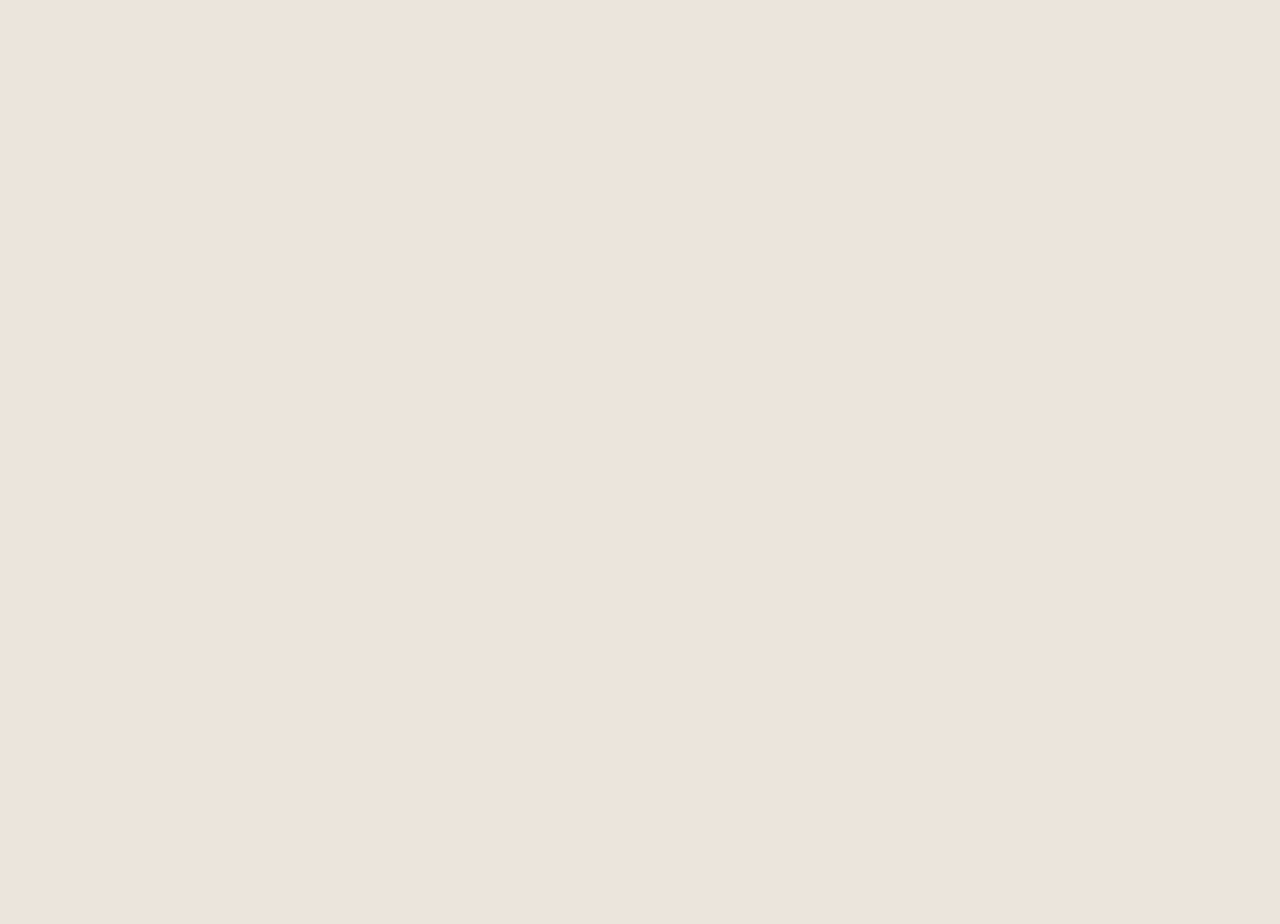
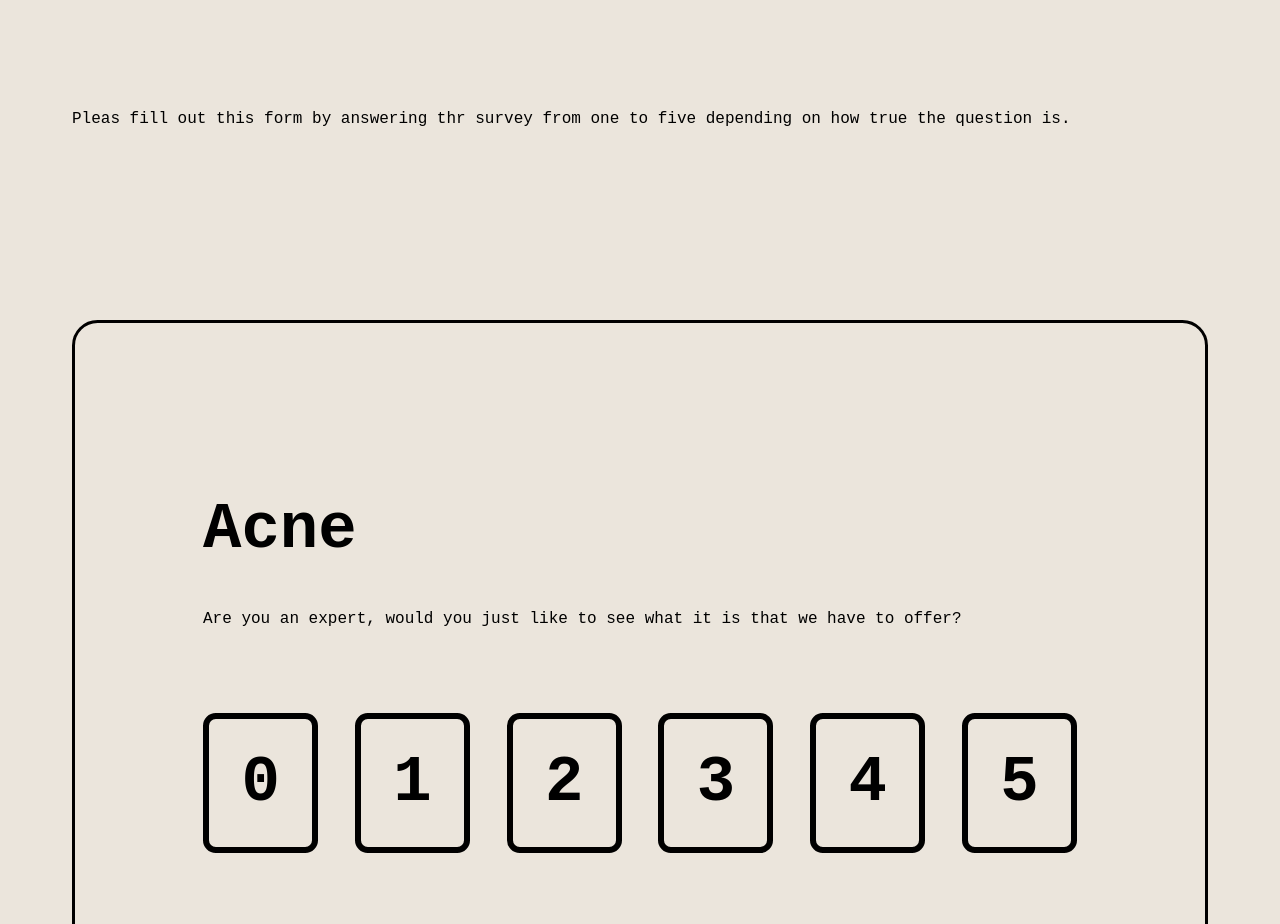
Before and after one commit to kidmpukane/KAIRESKINCARE, a React (Create React App) app in the folder frontend/skin-care-app/: page / in a window 1280 px wide. Shown: the part 248-1172 px from the top of the page. Before the commit the page ends 800 px from the top, so only its background shows below. Built offline with nearby package versions, Linux system fonts and the light colour scheme; a web font is replaced by a local one.

Commit message:
forms-pre-full-page-implementation

```diff
--- a/frontend/skin-care-app/src/App.js
+++ b/frontend/skin-care-app/src/App.js
@@ -1,8 +1,13 @@
 import React from "react";
 import "./App.css";
+import Forms from "./components/Forms";
 
 function App() {
-  return <div>mendations</div>;
+  return (
+    <div>
+      <Forms />
+    </div>
+  );
 }
 
 export default App;
--- a/frontend/skin-care-app/src/atoms/atomicStyles.css
+++ b/frontend/skin-care-app/src/atoms/atomicStyles.css
@@ -21,14 +21,27 @@
 
 .square-button {
     font-family: 'Anonymous Pro', monospace;
-    font-weight: 7vw;
-    font-size: 1.5vw;
-    width: 3vw;
-    height: 3vw;
+    font-weight: 700;
+    font-size: 5vw;
+    width: 9vw;
+    height: 11vw;
     flex-shrink: 0;
-    border-radius: 0.5vw;
-    border: 0.2vw solid #000;
+    border-radius: 1vw;
+    border: 0.5vw solid #000;
     background: #EBE5DC;
+}
+.square-button:hover {
+    font-family: 'Anonymous Pro', monospace;
+    font-weight: 700;
+    font-size: 5vw;
+    width: 9vw;
+    height: 11vw;
+    flex-shrink: 0;
+    border-radius: 1vw;
+    border: 0.5vw solid #000;
+    color: #EBE5DC;
+    background-color: #868365;
+    cursor: pointer;
 }
 
 .progress-bar {
--- /dev/null
+++ b/frontend/skin-care-app/src/components/Forms.jsx
@@ -0,0 +1,24 @@
+import React from "react";
+import "./componentStyles.css";
+import FormOrganism from "../organisms/FormOrganism";
+import { HeaderAndBody } from "../molecules/HeaderAndBody";
+
+const Forms = () => {
+  return (
+    <div className="form-container">
+      <div className="form-heading-container">
+        {" "}
+        <HeaderAndBody
+          headingTexts="CUSTOMISE"
+          headingTextStyles={{ fontSize: "9vw" }}
+          bodyTexts="Pleas fill out this form by answering thr survey from one to five depending on how true the question is."
+        />
+      </div>
+      <div className="form-orgs">
+        <FormOrganism />
+      </div>
+    </div>
+  );
+};
+
+export default Forms;
--- a/frontend/skin-care-app/src/components/componentStyles.css
+++ b/frontend/skin-care-app/src/components/componentStyles.css
@@ -7,3 +7,11 @@ padding-bottom: 10vw;
 .recommendation-cards{
 
 }
+
+.form-container {
+    padding: 5vw;
+}
+
+.form-heading-container{
+    padding-bottom: 15vw;
+}
--- a/frontend/skin-care-app/src/molecules/molecularStyles.css
+++ b/frontend/skin-care-app/src/molecules/molecularStyles.css
@@ -1,4 +1,5 @@
 .button-row-container {
+    padding-top: 5vw;
     display: flex;
     flex-direction: row;
     justify-content: space-between;
--- a/frontend/skin-care-app/src/organisms/FormOrganism.jsx
+++ b/frontend/skin-care-app/src/organisms/FormOrganism.jsx
@@ -5,7 +5,7 @@ import ButtonRow from "../molecules/ButtonRow";
 
 function FormOrganism(props) {
   return (
-    <div>
+    <div className="form-organism-container">
       <HeaderAndBody
         headingTexts="Acne"
         headingTextStyles={{ fontSize: "4rem" }}
--- a/frontend/skin-care-app/src/organisms/organismStyles.css
+++ b/frontend/skin-care-app/src/organisms/organismStyles.css
@@ -9,3 +9,9 @@
 .form-button-container{
     padding-top: 1.6vw;
 }
+
+.form-organism-container{
+    padding: 10vw;
+    border: 0.3vw solid #000;
+    border-radius: 2vw;
+}
```
